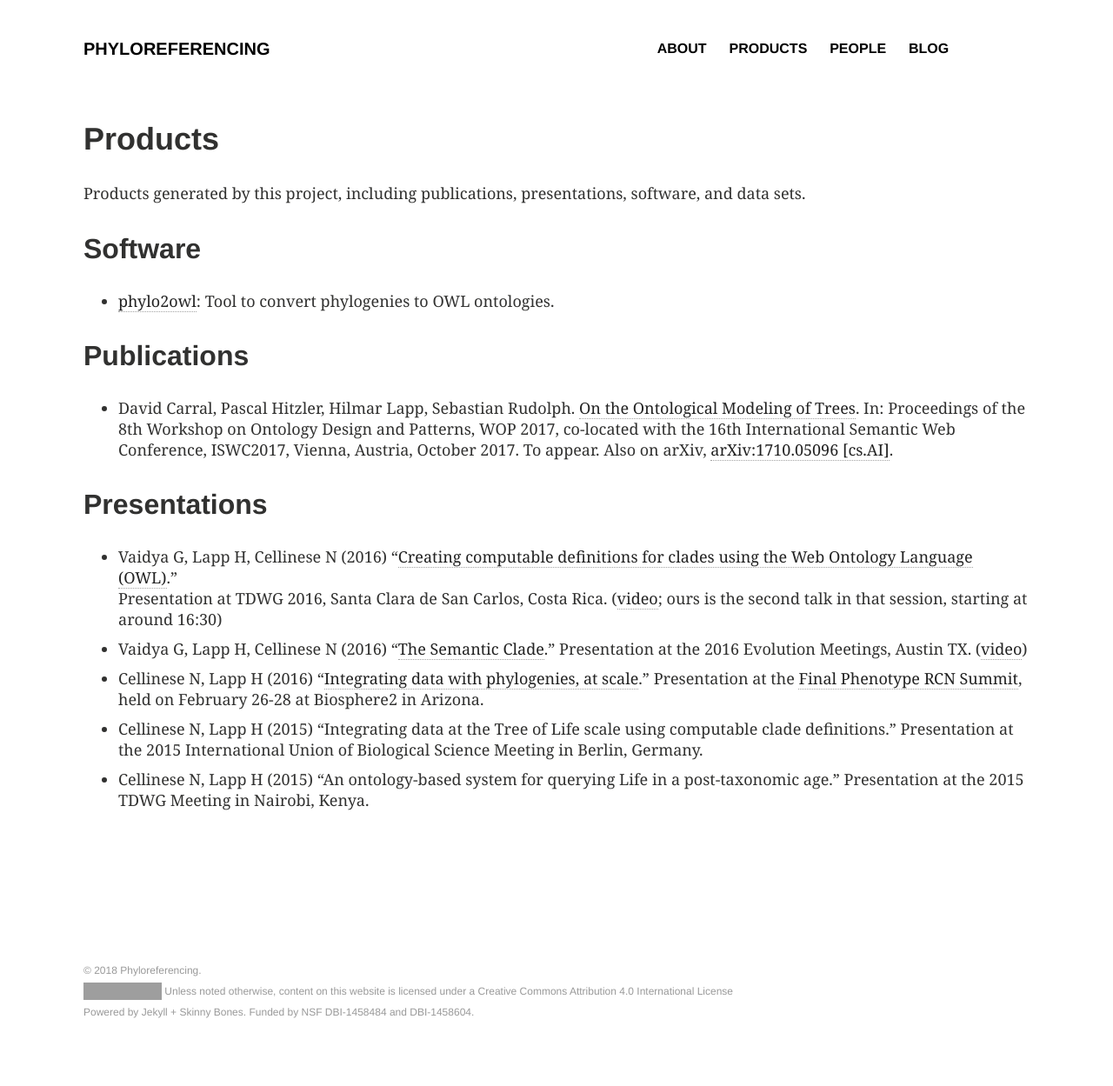
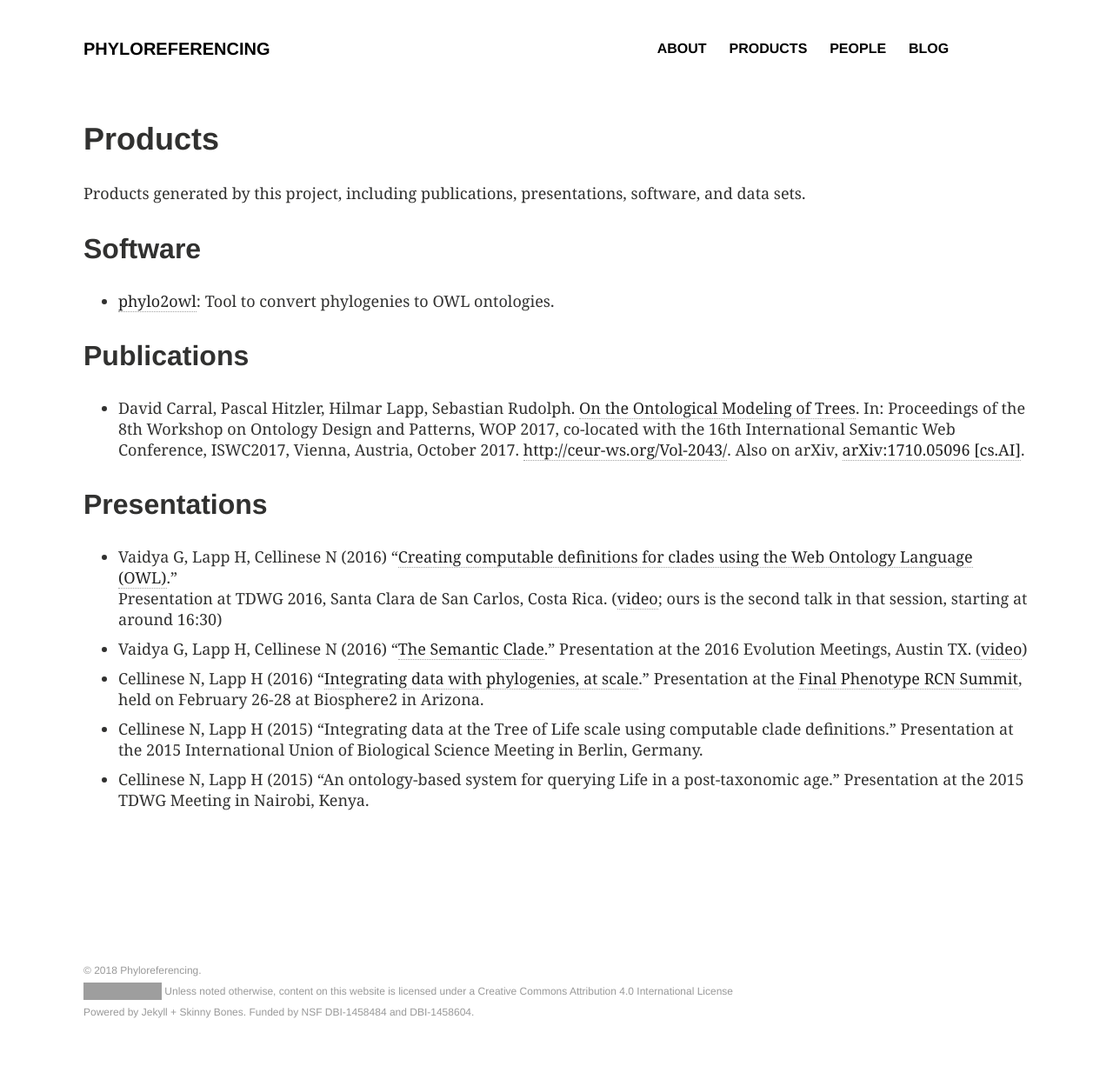
Before and after one commit to phyloref/phyloref.github.io, a Jekyll site: the page built from _pages/products.md, in a window 1280 px wide. Shown: the whole page at 87% size. Built offline with Jekyll 4.4.1, drawn with Linux system fonts in a browser that asks for light colours; comment, search, counter and statistics services are not loaded; grey boxes are pictures that could not be loaded.

Commit message:
Updates PDF link for WOP2017 paper (#30)
The proceedings have just been published, hence the update.

```diff
--- a/_pages/products.md
+++ b/_pages/products.md
@@ -19,10 +19,10 @@
 ## Publications
 
 * David Carral, Pascal Hitzler, Hilmar Lapp, Sebastian
-  Rudolph. [On the Ontological Modeling of Trees](http://daselab.cs.wright.edu/pub2/wop2017-trees.pdf). In:
+  Rudolph. [On the Ontological Modeling of Trees](http://ceur-ws.org/Vol-2043/paper-01.pdf). In:
   Proceedings of the 8th Workshop on Ontology Design and Patterns, WOP
   2017, co-located with the 16th International Semantic Web
-  Conference, ISWC2017, Vienna, Austria, October 2017. To appear. Also on arXiv, [arXiv:1710.05096 [cs.AI]](https://arxiv.org/abs/1710.05096).
+  Conference, ISWC2017, Vienna, Austria, October 2017. <http://ceur-ws.org/Vol-2043/>. Also on arXiv, [arXiv:1710.05096 [cs.AI]](https://arxiv.org/abs/1710.05096).
 
 ## Presentations
 
```
